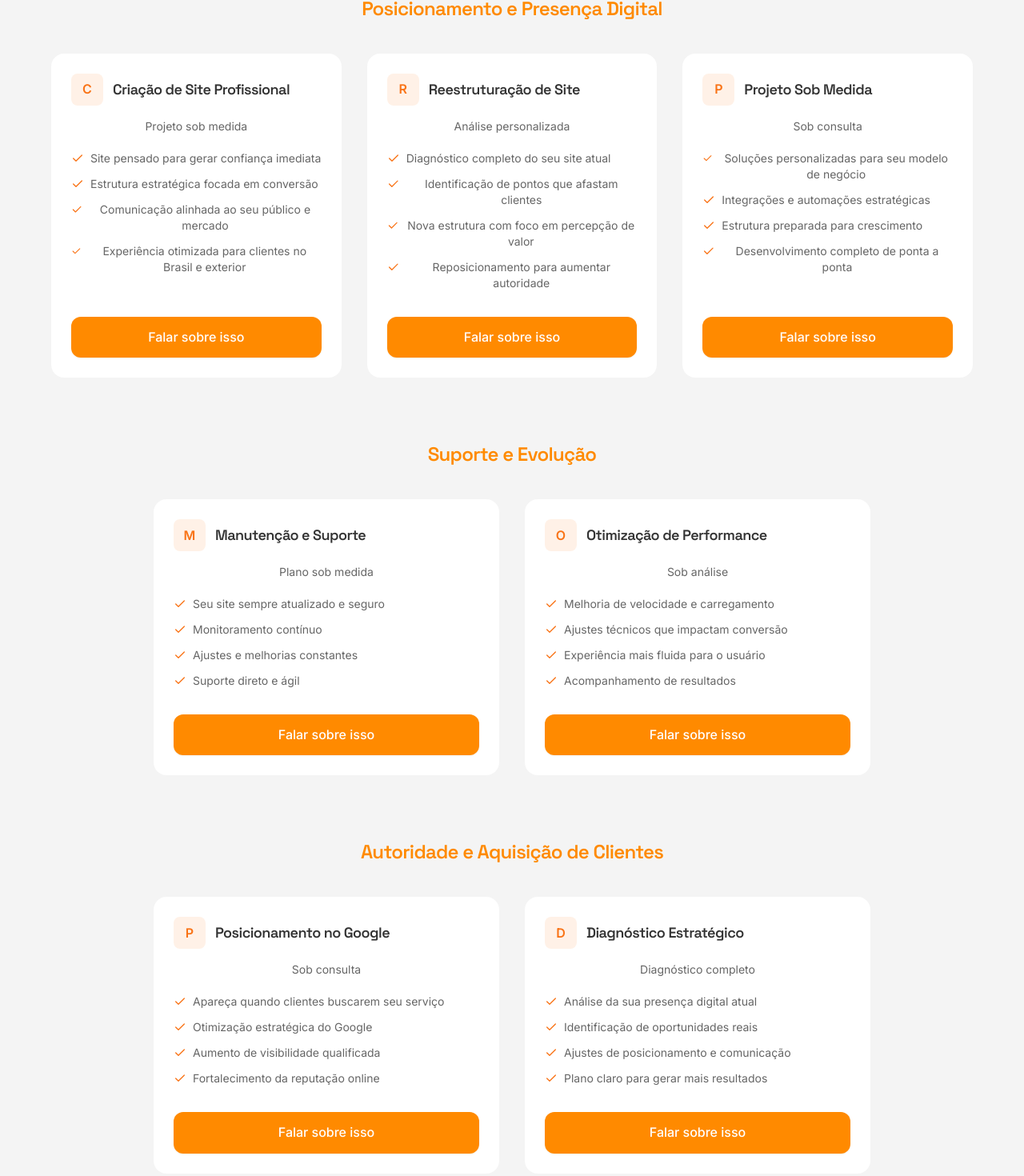
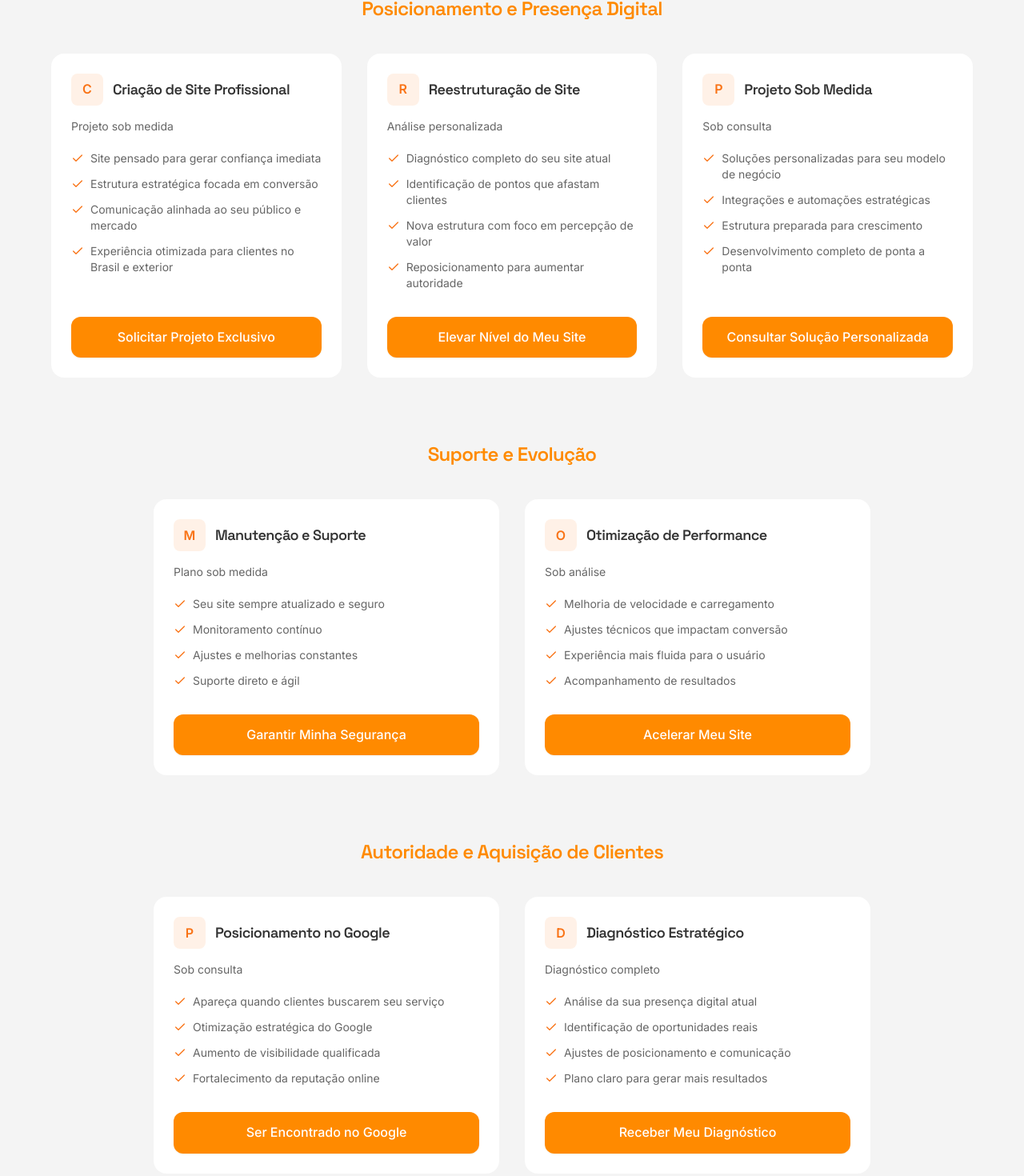
Before and after one commit to marllonpanisset/Portfolio, a Next.js app: page / in a window 1280 px wide. Shown: the part 1570-3040 px from the top of the page at 80% size. Built offline with nearby package versions, Linux system fonts and the light colour scheme.

Commit message:
ajuste nos cards de serviço adicionando um nome diferente para cada botão, mudando email no footer

```diff
--- a/app/components/footer.tsx
+++ b/app/components/footer.tsx
@@ -53,10 +53,10 @@ export default function Footer() {
 
               {/* EMAIL (você pode trocar depois) */}
               <a
-                href="mailto:contato.marllon@gmail.com"
+                href="mailto:marllon.dev@outlook.com"
                 className="block hover:text-[var(--color-text-accent)]"
               >
-                contato.marllon@gmail.com
+                marllon.dev@outlook.com
               </a>
 
               {/* WHATSAPP */}
--- a/app/sections/services.tsx
+++ b/app/sections/services.tsx
@@ -17,7 +17,8 @@ export function ServicesSection() {
             "Comunicação alinhada ao seu público e mercado",
             "Experiência otimizada para clientes no Brasil e exterior"
           ],
-          serviceKey: "website"
+          serviceKey: "website",
+          cta: "Solicitar Projeto Exclusivo"
         },
         {
           name: "Reestruturação de Site",
@@ -28,7 +29,8 @@ export function ServicesSection() {
             "Nova estrutura com foco em percepção de valor",
             "Reposicionamento para aumentar autoridade"
           ],
-          serviceKey: "redesign"
+          serviceKey: "redesign",
+          cta: "Elevar Nível do Meu Site"
         },
         {
           name: "Projeto Sob Medida",
@@ -39,7 +41,8 @@ export function ServicesSection() {
             "Estrutura preparada para crescimento",
             "Desenvolvimento completo de ponta a ponta"
           ],
-          serviceKey: "custom"
+          serviceKey: "custom",
+          cta: "Consultar Solução Personalizada"
         }
       ]
     },
@@ -55,7 +58,8 @@ export function ServicesSection() {
             "Ajustes e melhorias constantes",
             "Suporte direto e ágil"
           ],
-          serviceKey: "maintenance"
+          serviceKey: "maintenance",
+          cta: "Garantir Minha Segurança"
         },
         {
           name: "Otimização de Performance",
@@ -66,7 +70,8 @@ export function ServicesSection() {
             "Experiência mais fluida para o usuário",
             "Acompanhamento de resultados"
           ],
-          serviceKey: "performance"
+          serviceKey: "performance",
+          cta: "Acelerar Meu Site"
         }
       ]
     },
@@ -82,7 +87,8 @@ export function ServicesSection() {
             "Aumento de visibilidade qualificada",
             "Fortalecimento da reputação online"
           ],
-          serviceKey: "seo-local"
+          serviceKey: "seo-local",
+          cta: "Ser Encontrado no Google"
         },
         {
           name: "Diagnóstico Estratégico",
@@ -93,7 +99,8 @@ export function ServicesSection() {
             "Ajustes de posicionamento e comunicação",
             "Plano claro para gerar mais resultados"
           ],
-          serviceKey: "analysis"
+          serviceKey: "analysis",
+          cta: "Receber Meu Diagnóstico"
         }
       ]
     }
@@ -120,7 +127,6 @@ export function ServicesSection() {
     <section id="services" className="py-28 px-4 md:px-8 bg-[var(--color-bg-services)]">
       <div className="container mx-auto max-w-6xl text-center">
 
-        {/* HEADLINE */}
         <h2 className="text-3xl md:text-5xl font-semibold mb-6 tracking-tight">
           Você não precisa de um site.
           <br />
@@ -140,7 +146,6 @@ export function ServicesSection() {
               {category.title}
             </h3>
 
-            {/* GRID COM CENTRALIZAÇÃO INTELIGENTE */}
             <div
               className={`
                 grid gap-8
@@ -161,45 +166,40 @@ export function ServicesSection() {
                     rounded-2xl
                     bg-[var(--color-bg-secondary)]
                     border border-white/5
-
                     hover:border-[var(--color-text-accent)]
                     hover:shadow-[0_20px_60px_rgba(0,0,0,0.25)]
                     hover:-translate-y-1
-
                     transition-all duration-300
                   "
                 >
-                  {/* HEADER COM ÍCONE */}
                   <div>
                     <div className="flex items-center gap-3 mb-4">
                       <div className="w-10 h-10 flex items-center justify-center rounded-lg bg-orange-500/10 text-orange-500 font-semibold">
                         {service.name.charAt(0)}
                       </div>
 
-                      <h4 className="text-lg font-semibold">
+                      <h4 className="text-lg font-semibold text-left">
                         {service.name}
                       </h4>
                     </div>
 
-                    <p className="text-sm text-[var(--color-text-secondary)] mb-5">
+                    <p className="text-sm text-left text-[var(--color-text-secondary)] mb-5">
                       {service.price}
                     </p>
 
-                    {/* LISTA PREMIUM */}
                     <ul className="space-y-3">
                       {service.description.map((item, j) => (
                         <li
                           key={j}
-                          className="flex items-start gap-2 text-sm text-[var(--color-text-secondary)]"
+                          className="flex items-start gap-2 text-sm text-left text-[var(--color-text-secondary)]"
                         >
-                          <Check size={16} className="mt-[2px] text-orange-500" />
+                          <Check size={16} className="mt-[2px] text-orange-500 shrink-0" />
                           <span>{item}</span>
                         </li>
                       ))}
                     </ul>
                   </div>
 
-                  {/* CTA */}
                   <button
                     onClick={() => handleClick(service.serviceKey)}
                     className="
@@ -215,7 +215,7 @@ export function ServicesSection() {
                       shadow-sm group-hover:shadow-md
                     "
                   >
-                    Falar sobre isso
+                    {service.cta}
                   </button>
                 </div>
               ))}
```
